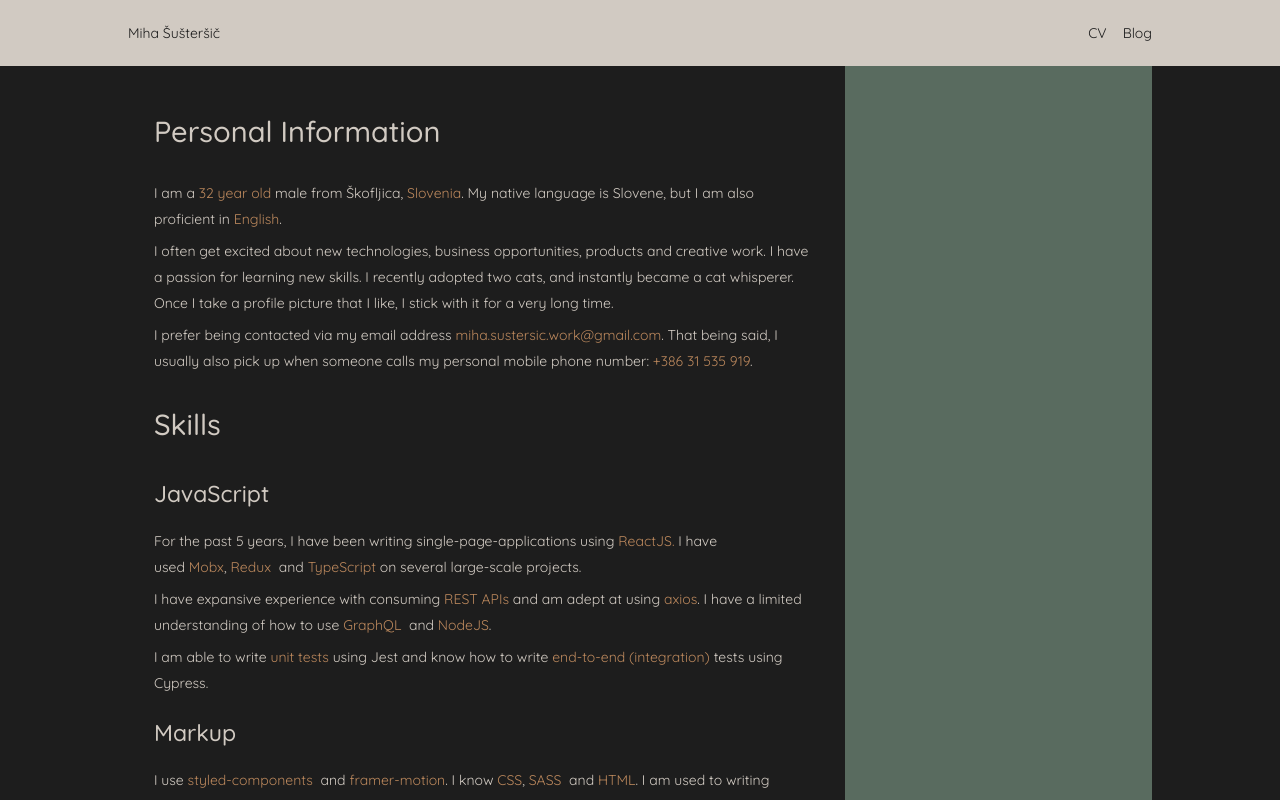
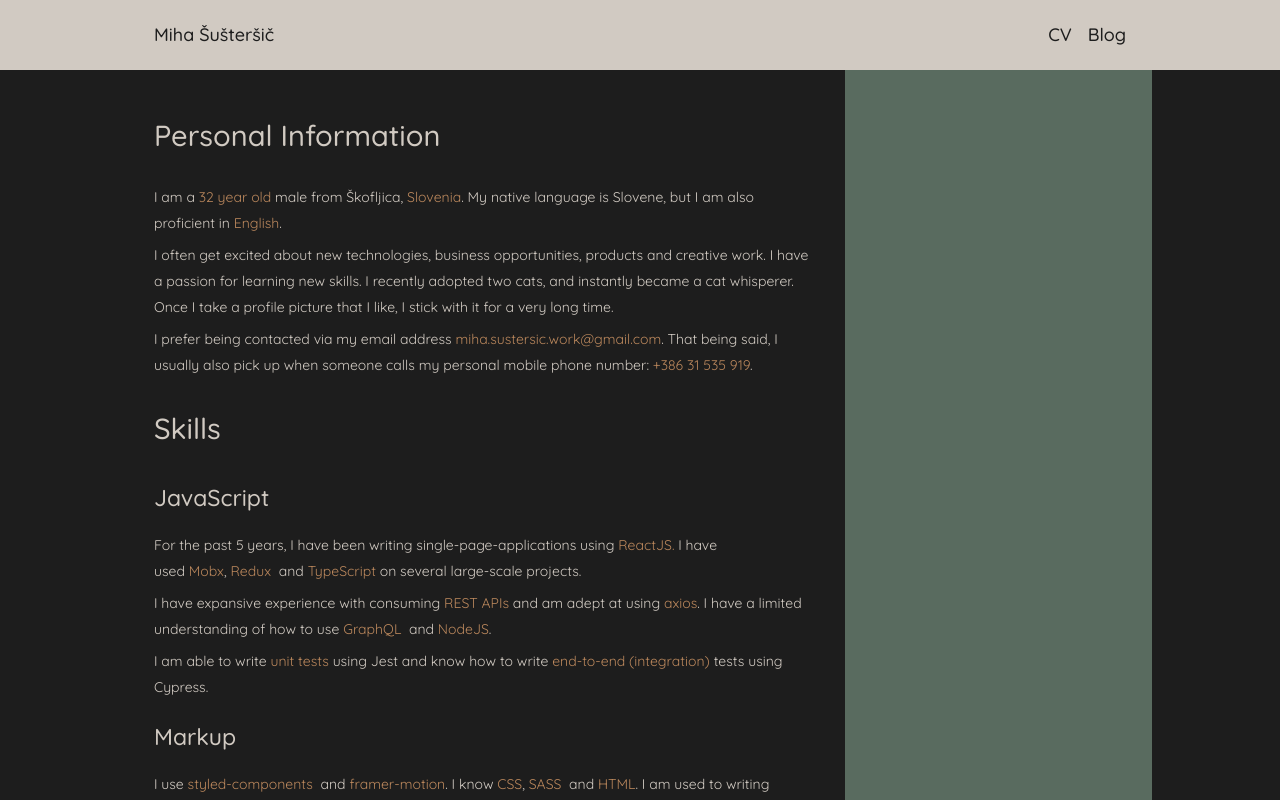
Before and after one commit to Shooshte/curriculum, a Next.js app: page / in a window 1280 px wide. Built offline with nearby package versions, Linux system fonts and the light colour scheme.

Commit message:
switched sidebar font size, font weight and width

```diff
--- a/components/layout.module.scss
+++ b/components/layout.module.scss
@@ -26,22 +26,27 @@
 
 .header {
   background-color: $light-text-color;
-  padding: map-get($spacing-sizes, "2") map-get($spacing-sizes, "2");
   position: sticky;
   top: 0;
-  width: calc(
-    100% - map-get($spacing-sizes, "2") - map-get($spacing-sizes, "2")
-  );
+  width: 100%;
 }
 
 .headerContent {
   align-items: center;
   @include get-text-color($light-text-color);
   display: flex;
+  font-weight: map-get($font-weights, "bold");
+  font-size: map-get($font-sizes, "4");
   justify-content: space-between;
   margin: 0 auto;
-  max-width: $max-content-width;
-  width: 100%;
+  max-width: calc(
+    $max-content-width - map-get($spacing-sizes, "2") -
+      map-get($spacing-sizes, "2")
+  );
+  padding: map-get($spacing-sizes, "2");
+  width: calc(
+    100% - map-get($spacing-sizes, "2") - map-get($spacing-sizes, "2")
+  );
   h1 {
     @include get-text-color($light-text-color);
   }
```
